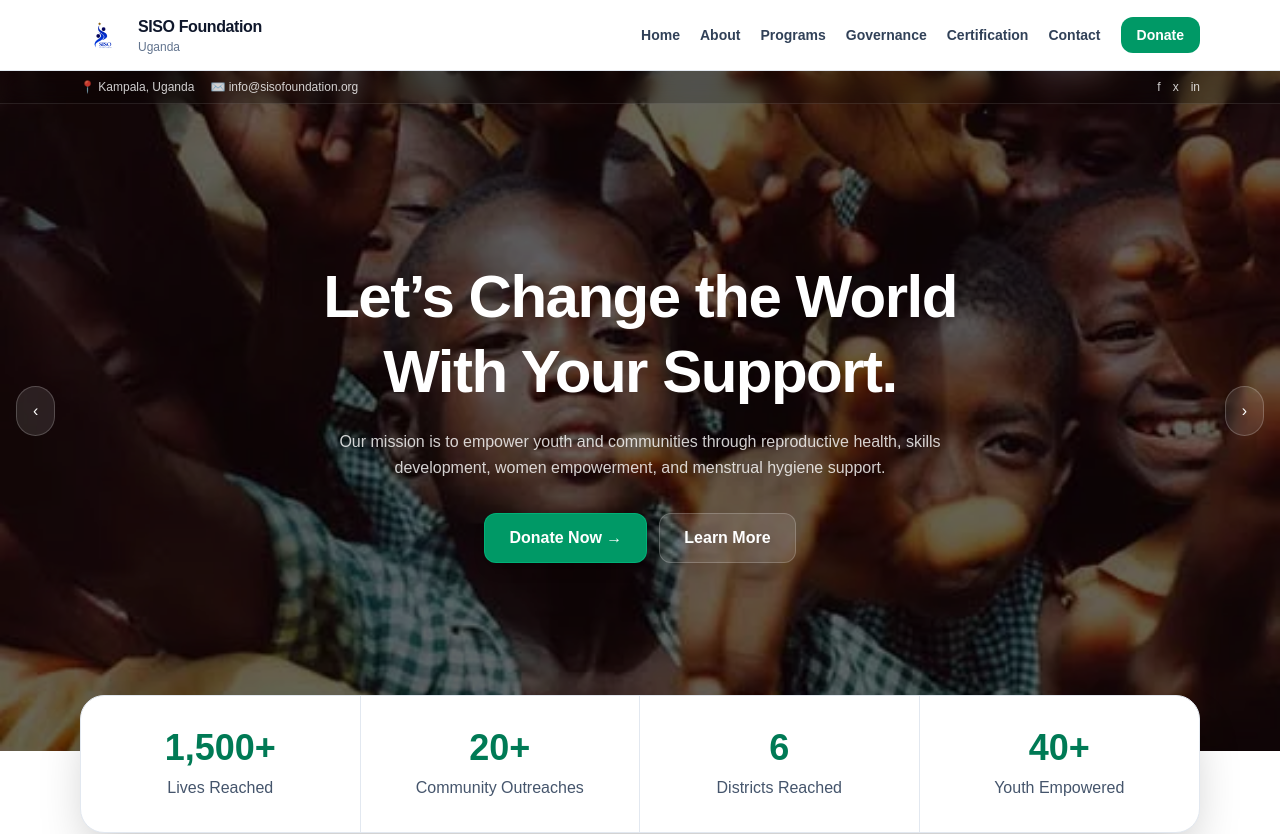
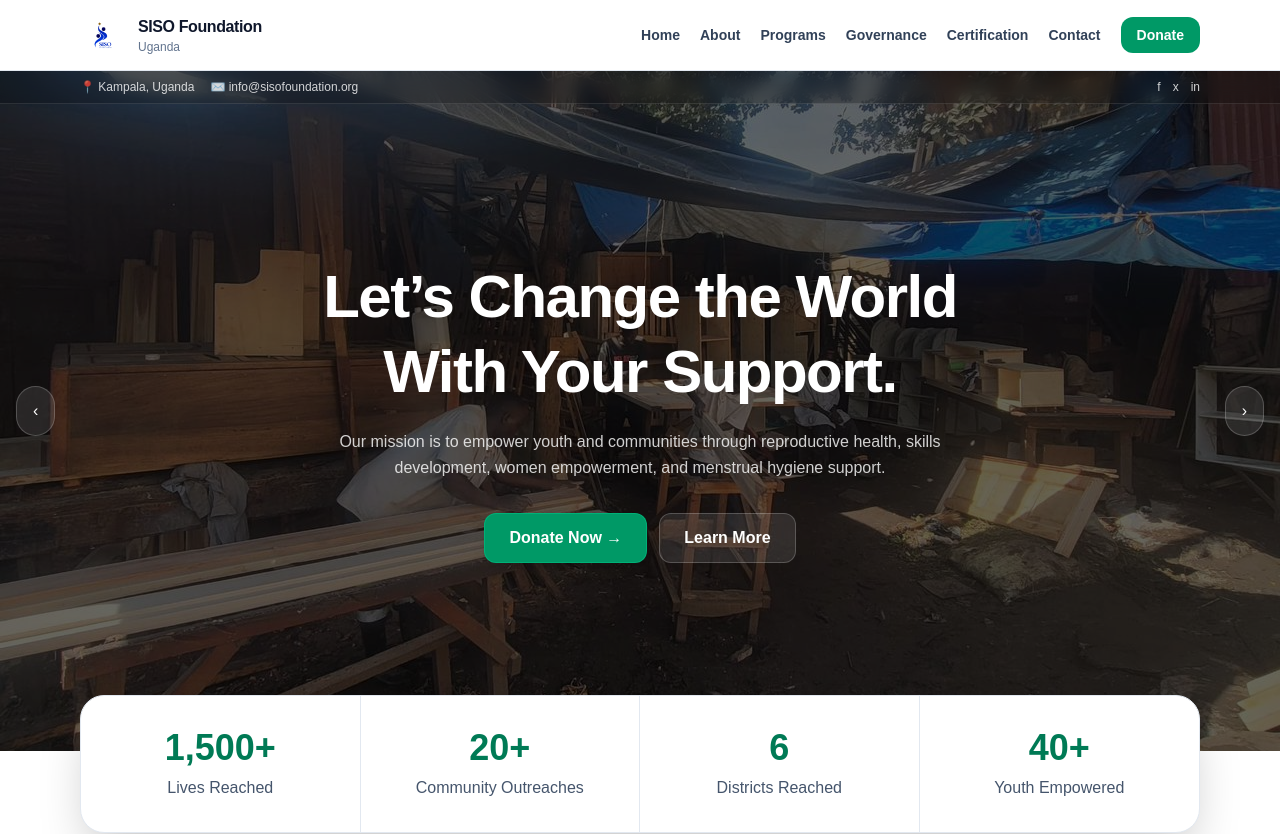
Before and after one commit to jonathanniwadev/siso-foundation, a Next.js app: page / in a window 1280 px wide. Shown: the top 834 px of the page. Built offline with nearby package versions, Linux system fonts and the light colour scheme.

Commit message:
Change image format from webp to jpeg in HeroCarousel

```diff
--- a/src/components/home/HeroCarousel.tsx
+++ b/src/components/home/HeroCarousel.tsx
@@ -14,7 +14,7 @@ export default function HeroCarousel() {
   const slides: Slide[] = useMemo(
     () => [
       {
-        src: "/hero/1.webp",
+        src: "/hero/1.jpeg",
         title: "Let’s Change the World\nWith Your Support.",
         subtitle:
           "Our mission is to empower youth and communities through reproductive health, skills development, women empowerment, and menstrual hygiene support.",
```
